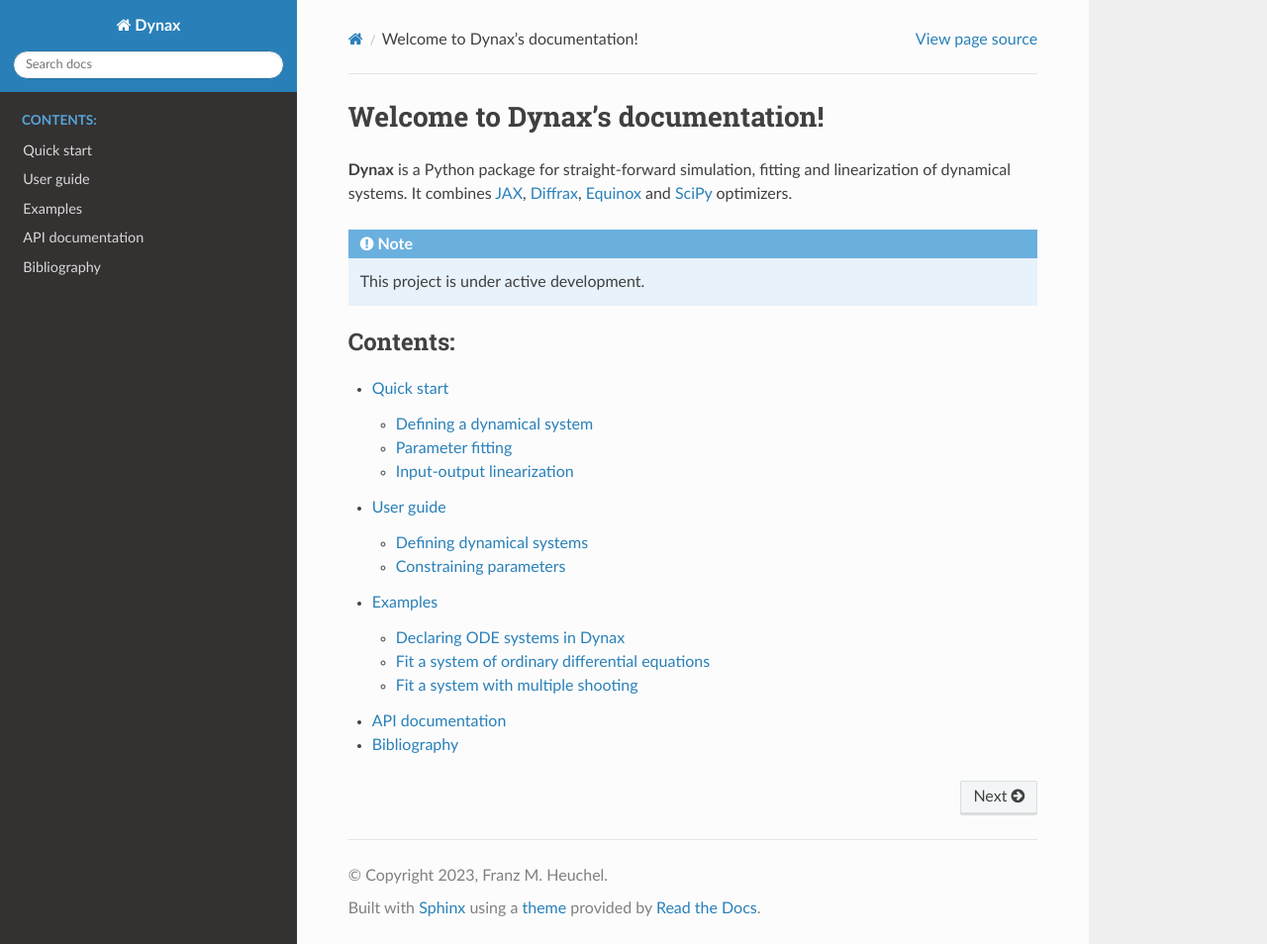
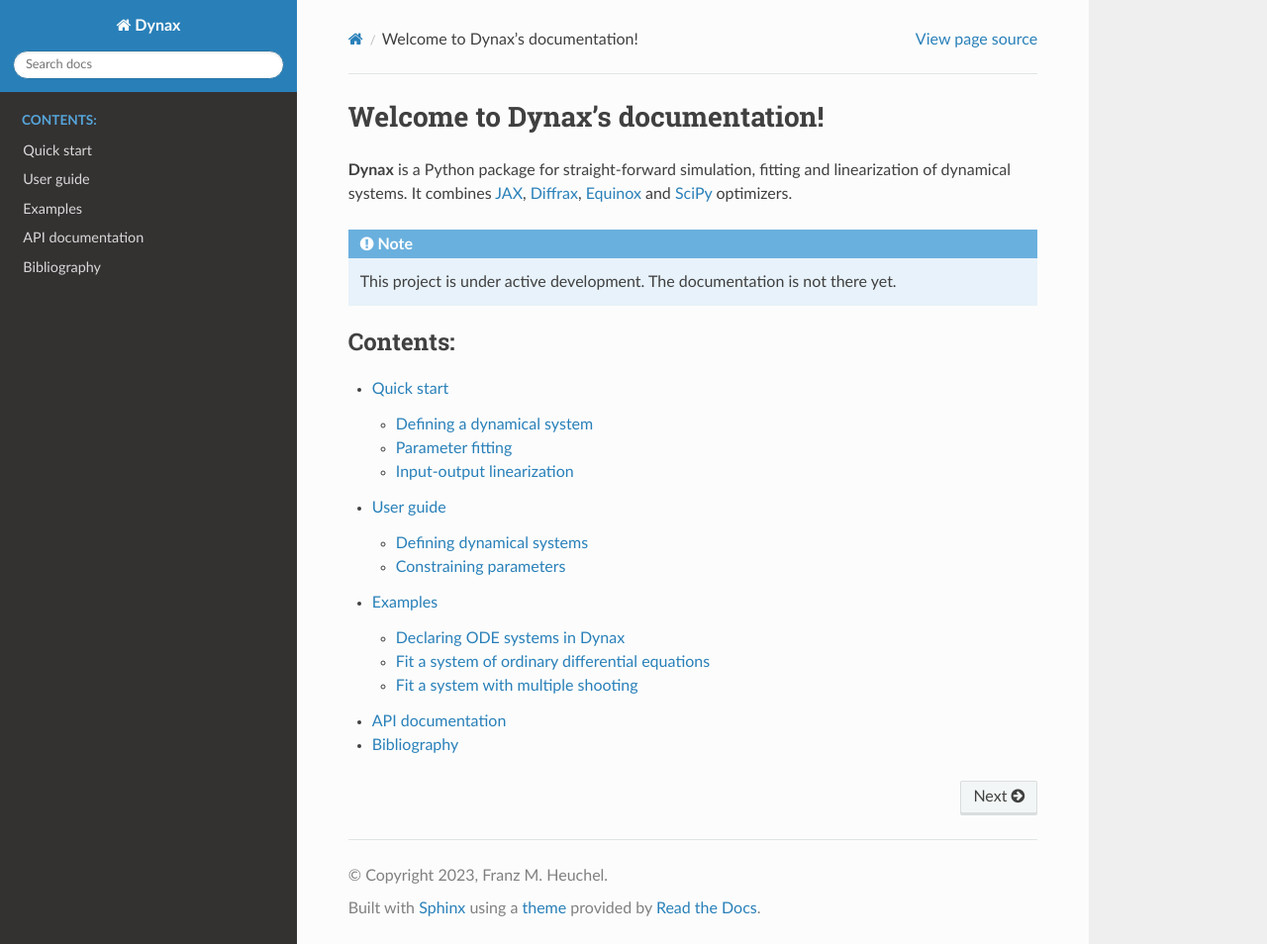
Before and after one commit to fhchl/dynax, a Sphinx documentation site: the page built from docs/source/index.rst, in a window 1280 px wide and 954 px high. Shown: the whole window at 99% size. Built offline with Sphinx 7.4.7 and the Read the Docs theme 2.0.0, drawn with Linux system fonts in a browser that asks for light colours.

Commit message:
add note to docs that they are WIP

```diff
--- a/docs/source/index.rst
+++ b/docs/source/index.rst
@@ -17,7 +17,7 @@ linearization of dynamical systems. It combines `JAX`_,
 
 .. note::
 
-   This project is under active development.
+   This project is under active development. The documentation is not there yet.
 
 .. toctree::
    :maxdepth: 2
```
